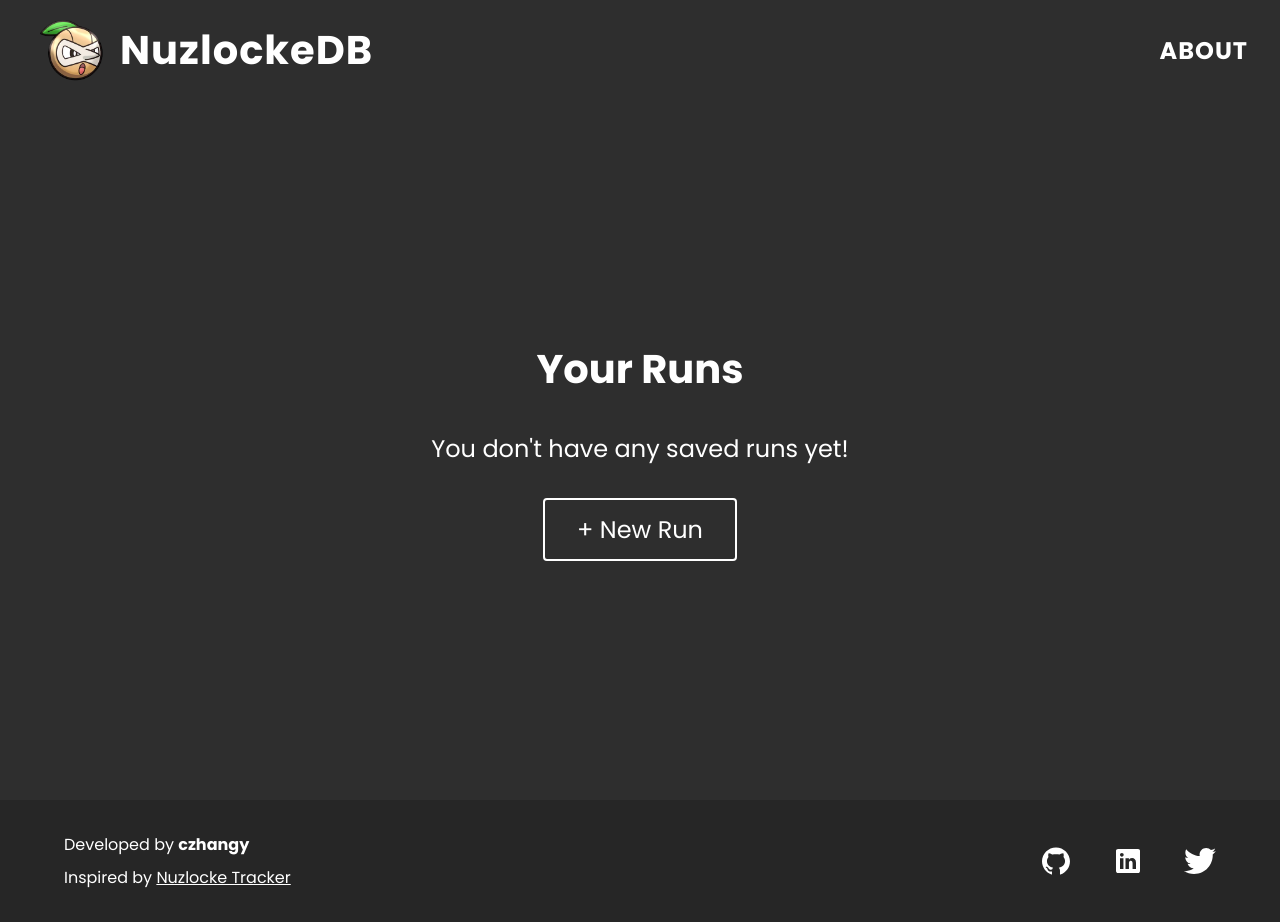
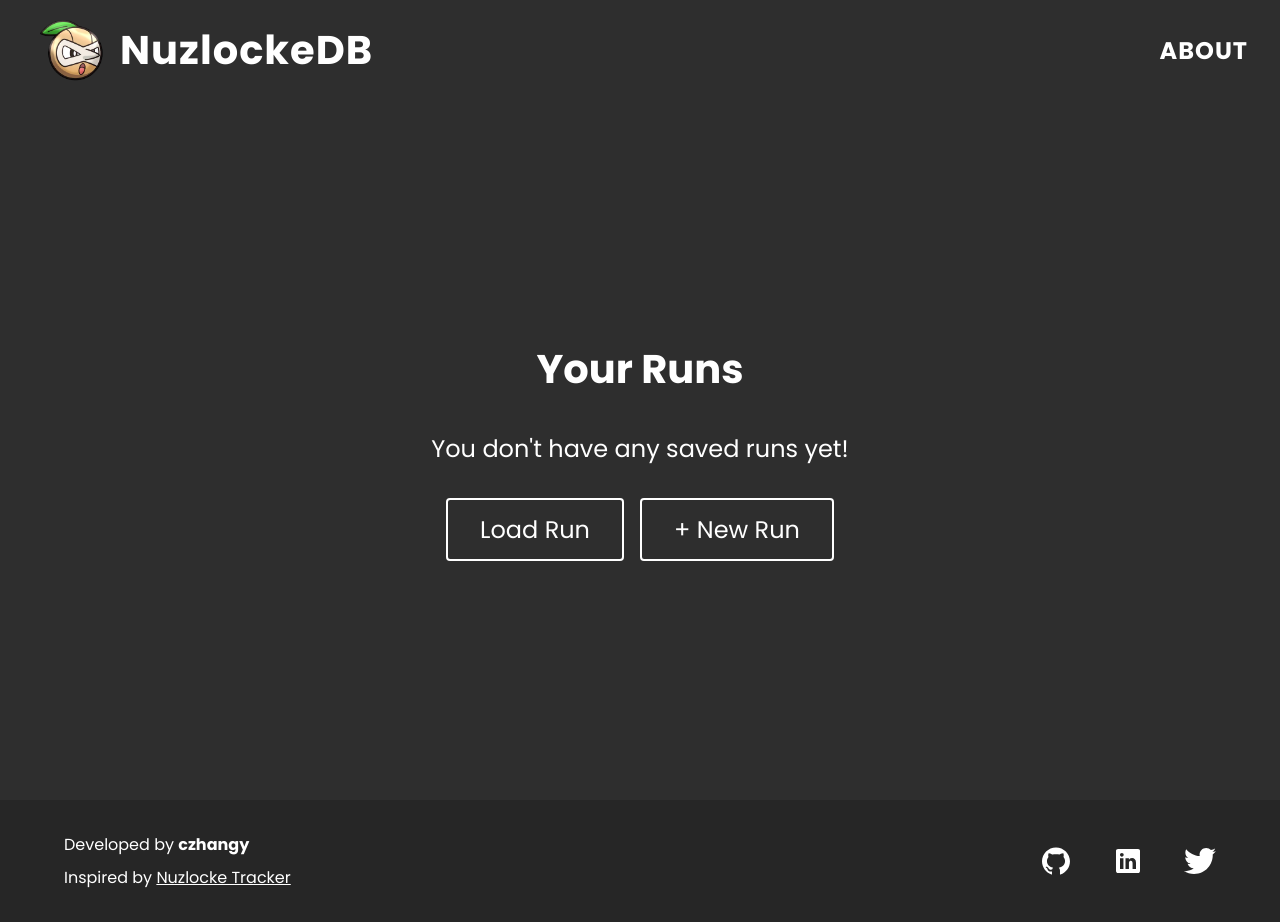
Before and after one commit to czhangy/nuzdocs, a Next.js app: page / in a window 1280 px wide. Built offline with nearby package versions, Linux system fonts and the light colour scheme.

Commit message:
Load run implemented

```diff
--- a/src/components/HomePage/HomePage.tsx
+++ b/src/components/HomePage/HomePage.tsx
@@ -36,7 +36,7 @@ const HomePage: React.FC = () => {
                 <CreateRunModal key={resetFlag} />
             </Modal>
             <div className={styles["home-page"]}>
-                <RunList runNames={runNames} onDelete={getRunNames} onOpen={() => setModalOpen(true)} />
+                <RunList runNames={runNames} onUpdate={getRunNames} onOpen={() => setModalOpen(true)} />
             </div>
         </>
     );
--- a/src/components/RunEntry/RunEntry.tsx
+++ b/src/components/RunEntry/RunEntry.tsx
@@ -16,9 +16,9 @@ const RunEntry: React.FC<Props> = (props: Props) => {
 
     // Remove run from run list and from local storage and refresh list
     const handleDelete = () => {
-        let runs = JSON.parse(localStorage.getItem("runs") as string);
-        runs.splice(runs.indexOf(props.runName), 1);
-        localStorage.setItem("runs", JSON.stringify(runs));
+        let runNames: string[] = JSON.parse(localStorage.getItem("runs") as string);
+        runNames.splice(runNames.indexOf(props.runName), 1);
+        localStorage.setItem("runs", JSON.stringify(runNames));
         localStorage.removeItem(props.runName);
         props.onDelete();
     };
--- a/src/components/RunList/RunList.module.scss
+++ b/src/components/RunList/RunList.module.scss
@@ -7,6 +7,7 @@
     --button-font-size: 1.5rem;
     --button-x-padding: 2rem;
     --button-y-padding: 0.75rem;
+    --buttons-spacing: 1rem;
     --header-size: 2rem;
     --inner-spacing: 2rem;
 
@@ -33,11 +34,21 @@
         text-align: center;
     }
 
-    .new-button {
-        border: var(--button-border-size) solid constants.$text-color;
-        border-radius: var(--button-border-rad);
-        font-size: var(--button-font-size);
-        padding: var(--button-y-padding) var(--button-x-padding);
+    .buttons {
+        display: flex;
+        gap: var(--buttons-spacing);
+
+        .button {
+            border: var(--button-border-size) solid constants.$text-color;
+            border-radius: var(--button-border-rad);
+            cursor: pointer;
+            font-size: var(--button-font-size);
+            padding: var(--button-y-padding) var(--button-x-padding);
+        }
+
+        .file-upload {
+            display: none;
+        }
     }
 }
 
@@ -48,7 +59,7 @@
 }
 
 @media (hover: hover) {
-    .new-button:hover {
+    .run-list > .buttons > .button:hover {
         background: constants.$text-color;
         color: constants.$bg-color;
     }
--- a/src/components/RunList/RunList.tsx
+++ b/src/components/RunList/RunList.tsx
@@ -3,26 +3,60 @@ import RunEntry from "@/components/RunEntry/RunEntry";
 
 type Props = {
     runNames: string[];
-    onDelete: () => void;
+    onUpdate: () => void;
     onOpen: () => void;
 };
 
 const RunList: React.FC<Props> = (props) => {
+    // Extracts JSON string from file input
+    const handleFileRead = (inputEvt: React.ChangeEvent<HTMLInputElement>) => {
+        const fileReader = new FileReader();
+        fileReader.readAsText(inputEvt.target.files![0], "UTF-8");
+        fileReader.onload = (loadEvt: ProgressEvent<FileReader>) => {
+            handleLoad(inputEvt.target.files![0].name, loadEvt.target!.result as string);
+        };
+    };
+
+    // Loads data from JSON files into local storage
+    const handleLoad = (filename: string, jsonStr: string) => {
+        const runName = filename.substring(0, filename.length - 5);
+        let runNames: string[] = JSON.parse(localStorage.getItem("runs") as string);
+        if (runNames.includes(runName)) {
+            runNames.splice(runNames.indexOf(runName), 1);
+        }
+        runNames.push(runName);
+        localStorage.setItem("runs", JSON.stringify(runNames));
+        localStorage.setItem(runName, JSON.parse(jsonStr));
+        props.onUpdate();
+    };
+
     return (
         <div className={styles["run-list"]}>
             <h2 className={styles.header}>Your Runs</h2>
             {props.runNames.length > 0 ? (
                 <ul className={styles.list}>
                     {props.runNames.map((runName: string, key: number) => {
-                        return <RunEntry onDelete={props.onDelete} runName={runName} key={key} />;
+                        return <RunEntry onDelete={props.onUpdate} runName={runName} key={key} />;
                     })}
                 </ul>
             ) : (
                 <p className={styles["alt-text"]}>You don&apos;t have any saved runs yet!</p>
             )}
-            <button className={styles["new-button"]} onClick={props.onOpen}>
-                + New Run
-            </button>
+            <div className={styles.buttons}>
+                <label className={styles.button} htmlFor="file-upload">
+                    Load Run
+                </label>
+                <input
+                    id="file-upload"
+                    className={styles["file-upload"]}
+                    type="file"
+                    accept="application/JSON"
+                    onInput={(inputEvt: React.ChangeEvent<HTMLInputElement>) => handleFileRead(inputEvt)}
+                />
+                <button className={styles.button} onClick={props.onOpen}>
+                    + New Run
+                </button>
+            </div>
         </div>
     );
 };
```
